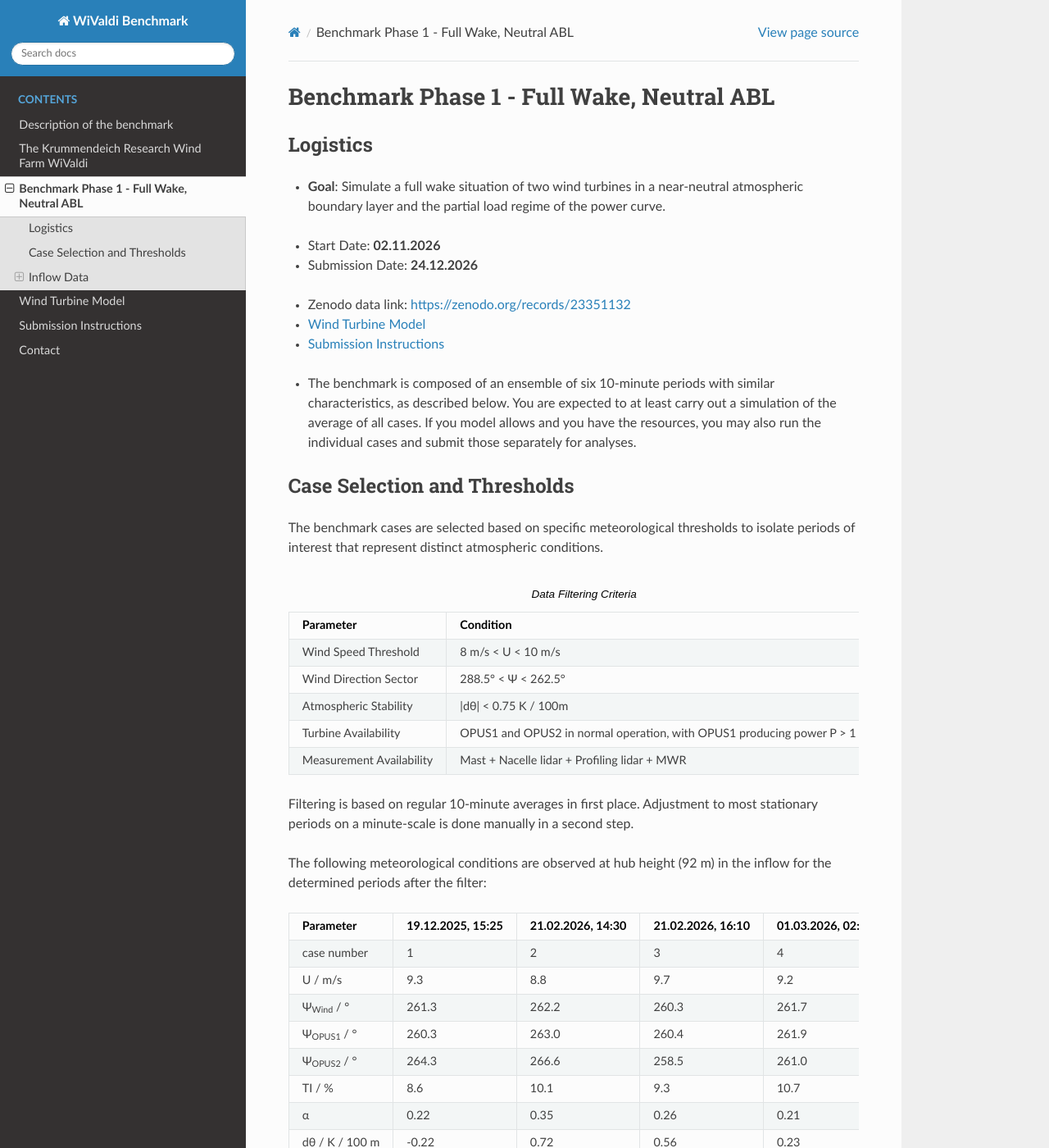
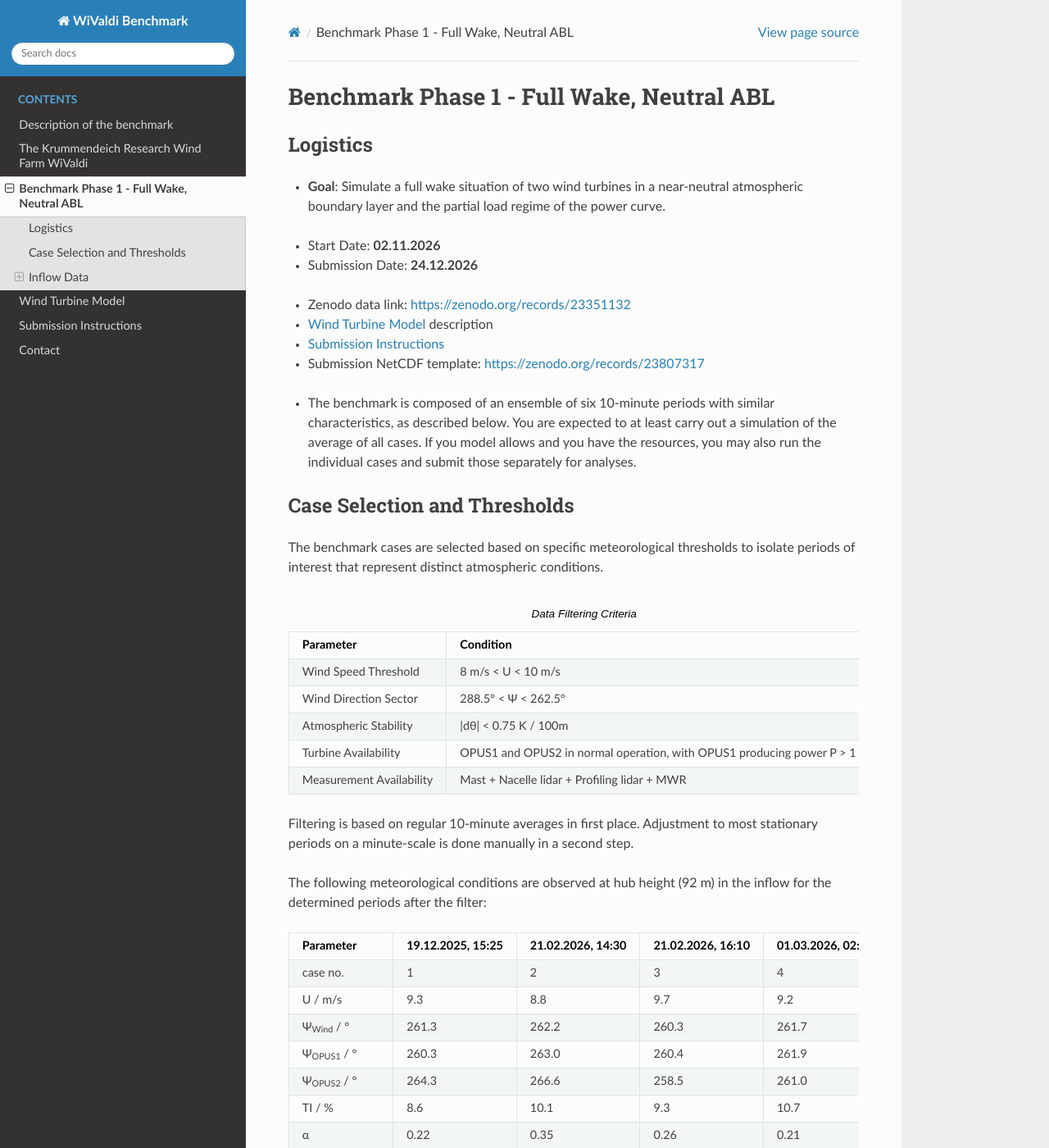
Before and after one commit to IEA-Wind-Task57-JAM/wivaldi_benchmark, a Sphinx documentation site: the page built from docs/phase_I.rst, in a window 1280 px wide and 1400 px high. Shown: the whole window at 82% size. Built offline with Sphinx 7.4.7 and the Read the Docs theme 3.1.0, drawn with Linux system fonts in a browser that asks for light colours; pages that are not in the unit, such as notebooks, are missing from menus.

Commit message:
text update

```diff
--- a/docs/phase_I.rst
+++ b/docs/phase_I.rst
@@ -16,8 +16,9 @@ Logistics
 ..
 
 * Zenodo data link: https://zenodo.org/records/23351132
-* :doc:`/turbine_model`
+* :doc:`/turbine_model` description
 * :doc:`/submissions`
+* Submission NetCDF template: https://zenodo.org/records/23807317
 
 ..
 
@@ -65,7 +66,7 @@ The following meteorological conditions are observed at hub height (92 m) in the
      - 05.04.2026, 18:12
      - 16.05.2026, 18:14
      - Average
-   * - case number
+   * - case no.
      - 1
      - 2
      - 3
```
